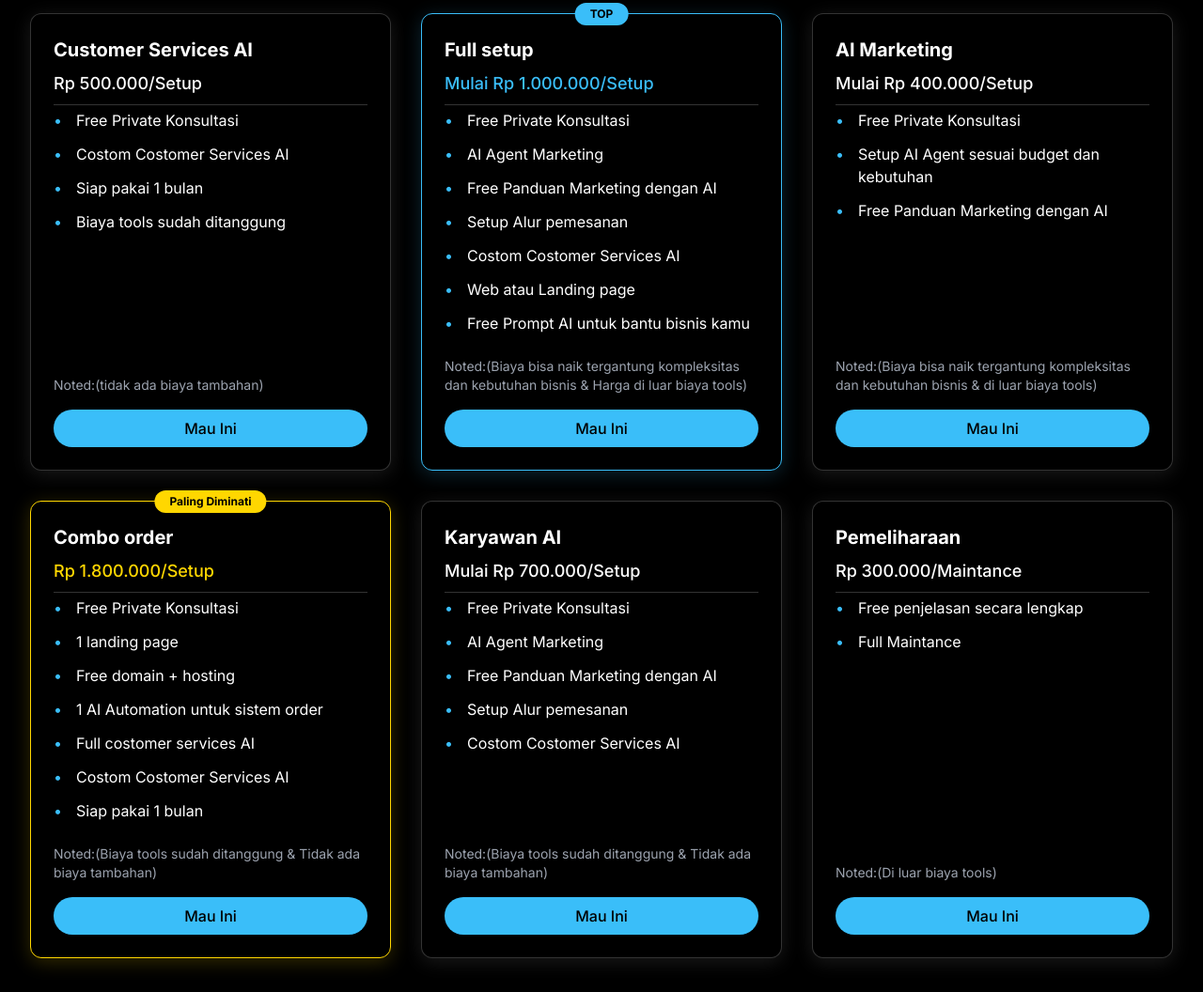
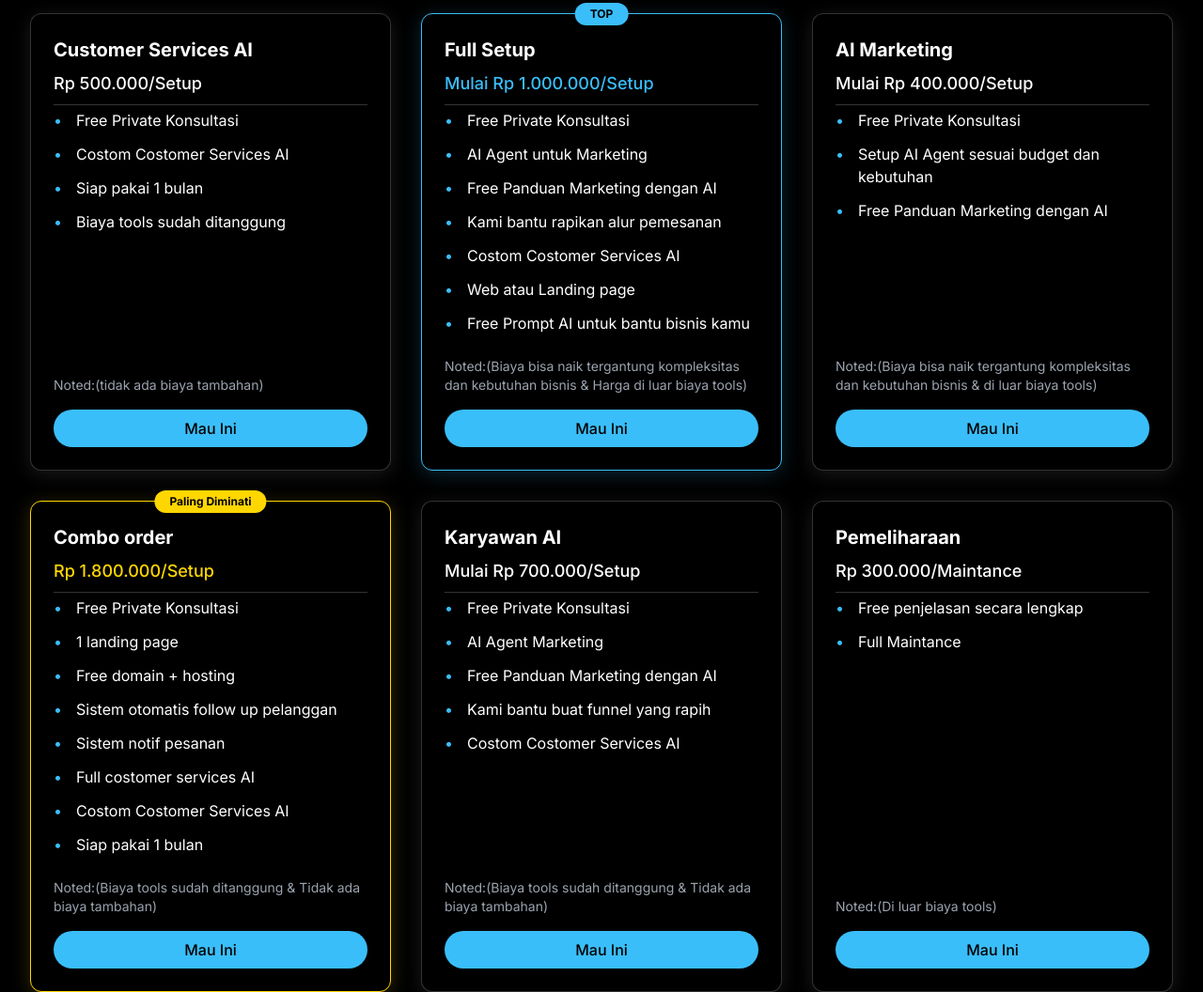
Before and after one commit to Harvixnexel/PortofolioAIWavice, a plain HTML site: page index.html in a window 1280 px wide. Shown: the part 2400-3456 px from the top of the page at 94% size. Drawn offline with nearby package versions, Linux system fonts and the light colour scheme.

Commit message:
dhdjrndh

```diff
--- a/index.html
+++ b/index.html
@@ -358,15 +358,15 @@
                         TOP
                     </div>
                     <div class="flex flex-col h-full">
-                        <h3 class="text-xl font-bold text-white mb-2">Full setup</h3>
+                        <h3 class="text-xl font-bold text-white mb-2">Full Setup</h3>
                         <p class="text-[#3ABEF9] text-lg font-medium mb-1">Mulai Rp 1.000.000/Setup</p>
                         <div class="h-px bg-white bg-opacity-20 my-1"></div>
 
                         <ul class="space-y-3 mb-6">
                             <li class="custom-bullet">Free Private Konsultasi</li>
-                            <li class="custom-bullet">AI Agent Marketing</li>
+                            <li class="custom-bullet">AI Agent untuk Marketing</li>
                             <li class="custom-bullet">Free Panduan Marketing dengan AI</li>
-                            <li class="custom-bullet">Setup Alur pemesanan</li>
+                            <li class="custom-bullet">Kami bantu rapikan alur pemesanan</li>
                             <li class="custom-bullet">Costom Costomer Services AI</li>
                             <li class="custom-bullet">Web atau Landing page</li>
                             <li class="custom-bullet">Free Prompt AI untuk bantu bisnis kamu</li>
@@ -417,7 +417,8 @@
                             <li class="custom-bullet">Free Private Konsultasi</li>
                             <li class="custom-bullet">1 landing page</li>
                             <li class="custom-bullet">Free domain + hosting</li>
-                            <li class="custom-bullet">1 AI Automation untuk sistem order</li>
+                            <li class="custom-bullet">Sistem otomatis follow up pelanggan</li>
+                            <li class="custom-bullet">Sistem notif pesanan</li>
                             <li class="custom-bullet">Full costomer services AI</li>
                             <li class="custom-bullet">Costom Costomer Services AI</li>
                             <li class="custom-bullet">Siap pakai 1 bulan</li>
@@ -443,7 +444,7 @@
                             <li class="custom-bullet">Free Private Konsultasi</li>
                             <li class="custom-bullet">AI Agent Marketing</li>
                             <li class="custom-bullet">Free Panduan Marketing dengan AI</li>
-                            <li class="custom-bullet">Setup Alur pemesanan</li>
+                            <li class="custom-bullet">Kami bantu buat funnel yang rapih</li>
                             <li class="custom-bullet">Costom Costomer Services AI</li>
                         </ul>
 
```
